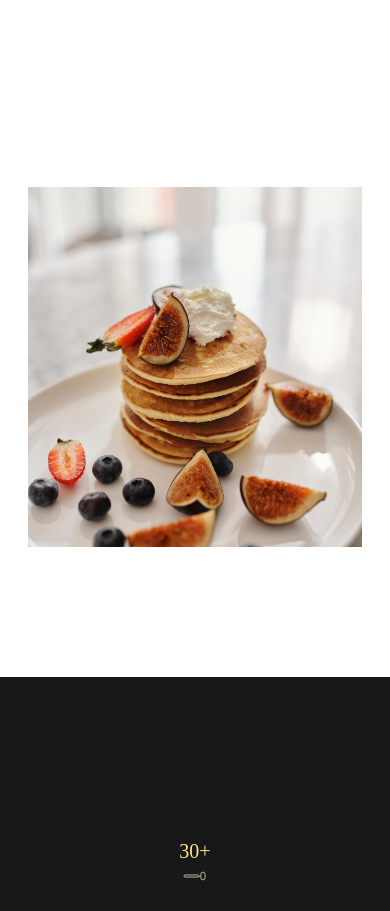
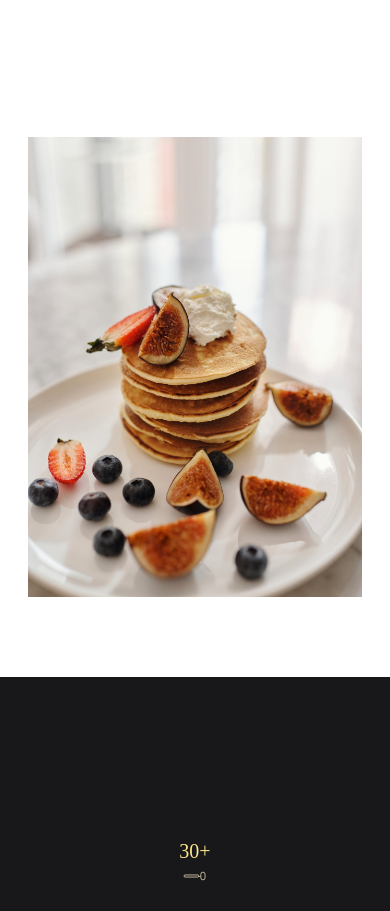
Before and after one commit to samia13/gericht-website, a React (Vite) app: page / in a window 390 px wide. Shown: the part 9320-10231 px from the top of the page. Built offline with nearby package versions, Linux system fonts and the light colour scheme; a web font is replaced by a local one.

Commit message:
Carousel images mobile version

```diff
--- a/src/components/Carousel.jsx
+++ b/src/components/Carousel.jsx
@@ -45,12 +45,9 @@ const Carousel = () => {
         {[...Array(12).keys()].map((_, i) => (
           <SwiperSlide
             key={i}
-            className='sm:'
-            style={{
-              height: i % 2 == 0 ? "360px" : "460px",
-              overflow: "hidden",
-              transform: i % 2 == 0 ? "translateY(50px)" : "translateY(0)",
-            }}
+            className={`overflow-hidden h-[460px] translate-y-0 ${
+              i % 2 == 0 ? "sm:h-[360px] sm:translate-y-[50px]" : "sm:h-[460px]"
+            }`}
           >
             <img
               key={i}
```
